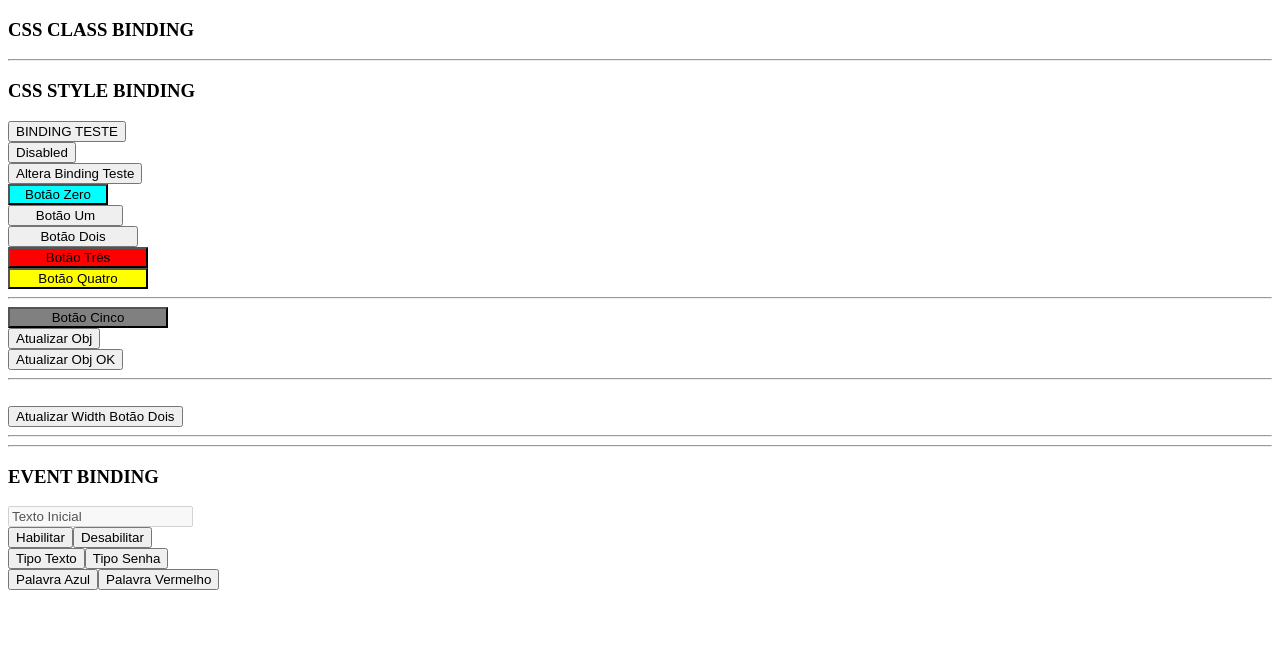
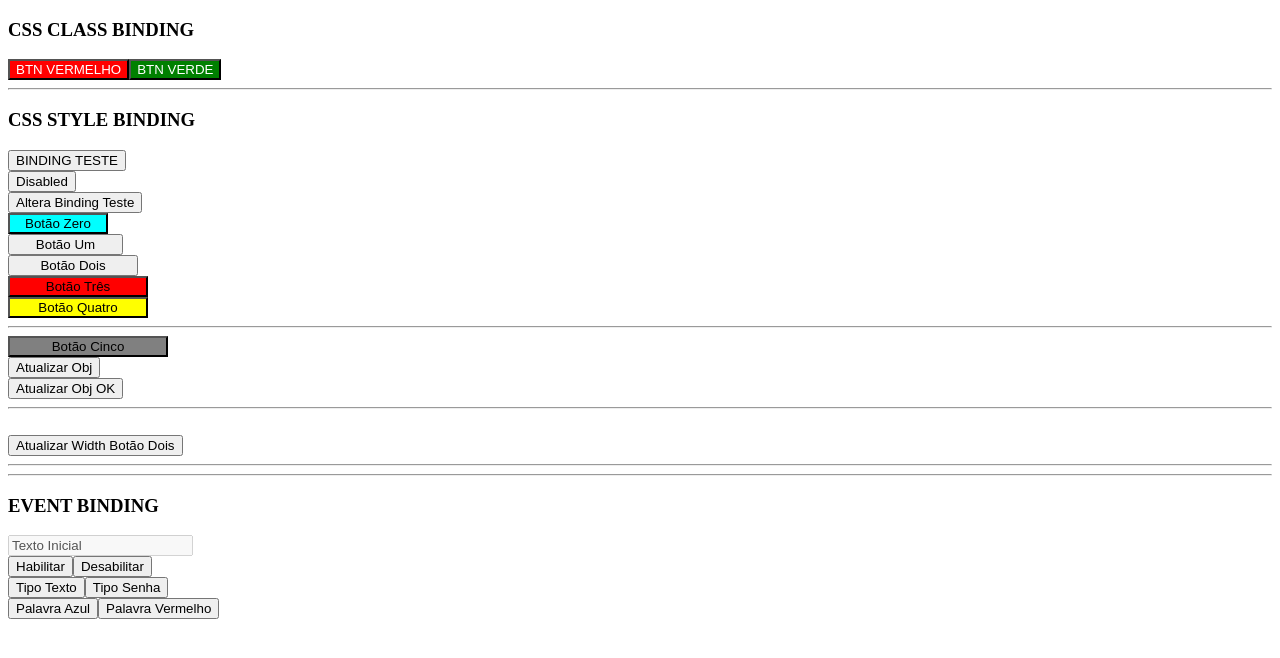
Before and after one commit to danilovalerio/BindingsDiretivasTemplatesDecorators, an Angular app: page / in a window 1280 px wide. Shown: the top 658 px of the page. Built offline with nearby package versions, Linux system fonts and the light colour scheme.

Commit message:
Angular com true carrega as propriedas da classe

```diff
--- a/src/app/attribute-binding-css-class/attribute-binding-css-class.component.html
+++ b/src/app/attribute-binding-css-class/attribute-binding-css-class.component.html
@@ -1 +1,3 @@
 <h3>CSS CLASS BINDING</h3>
+<button [class.red-button]="true">BTN VERMELHO</button>
+<button [class.green-button]="true">BTN VERDE</button>
--- a/src/app/attribute-binding-css-class/attribute-binding-css-class.component.scss
+++ b/src/app/attribute-binding-css-class/attribute-binding-css-class.component.scss
@@ -0,0 +1,9 @@
+.red-button {
+  background-color: red;
+  color: white;
+}
+
+.green-button {
+  background-color: green;
+  color: white;
+}
```
